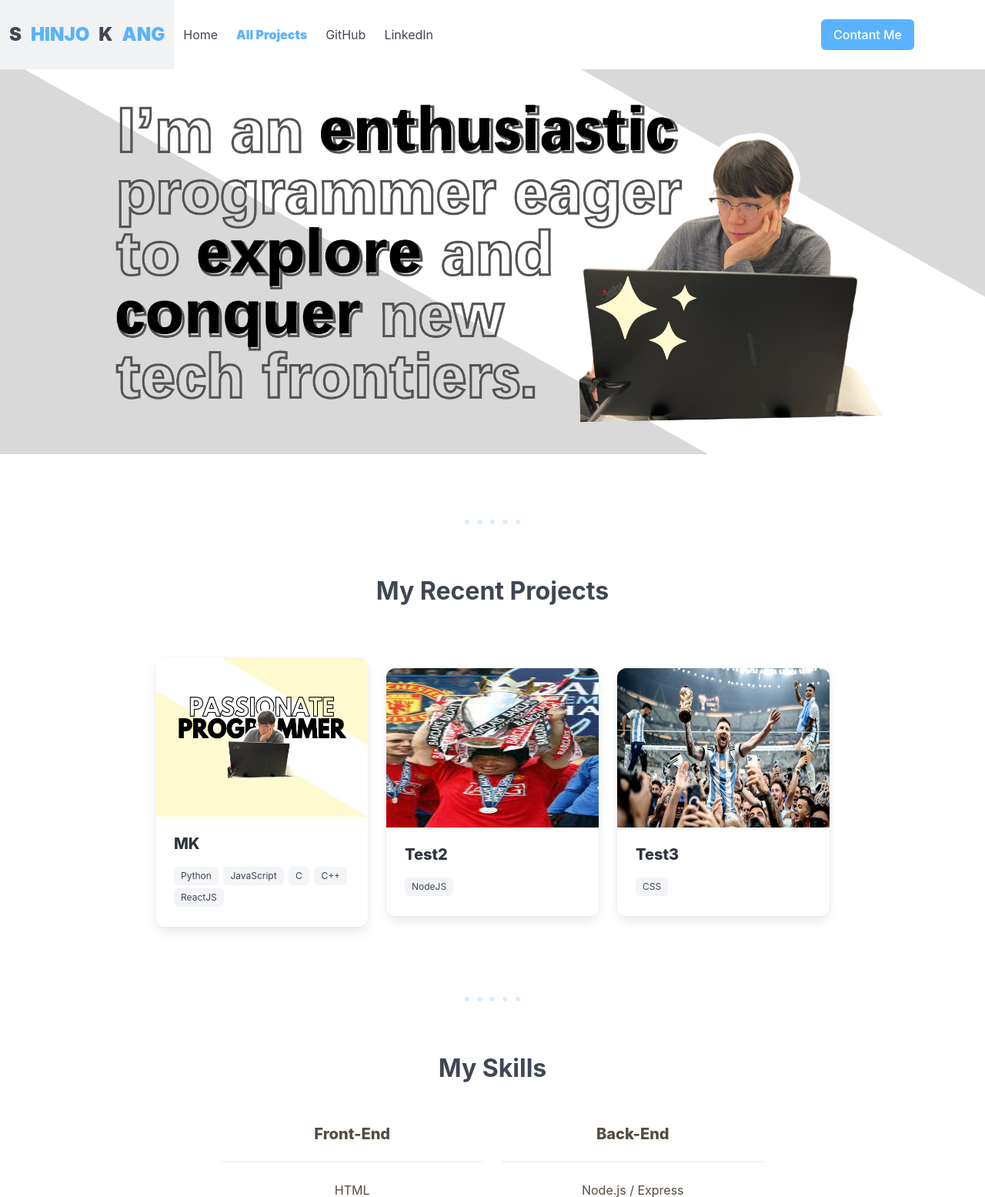
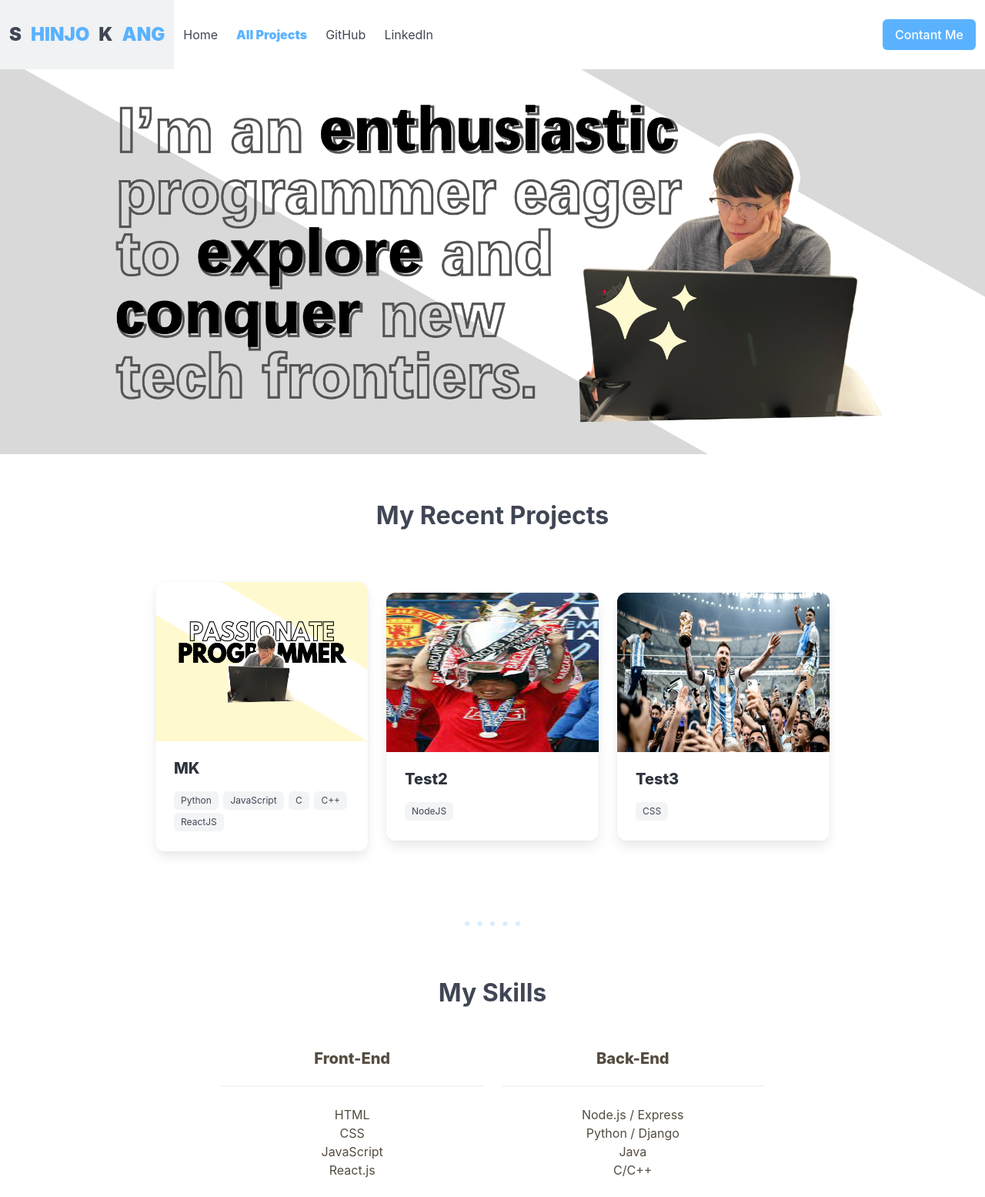
Before and after one commit to cmksj1005/personal_website, a Django app: page / in a window 1280 px wide. Shown: the top 1555 px of the page at 77% size. Run offline with Django 5.2, Linux system fonts and the light colour scheme; data comes from the database, SQL or seed files in the repository.

Commit message:
Adjusted the location of the navbar

```diff
--- a/blog/static/blog/index.css
+++ b/blog/static/blog/index.css
@@ -1,5 +1,6 @@
 .hero-container{
   width: 100%;
+  margin-bottom: 50px;
 }
 
 .adjust-image{
--- a/blog/templates/blog/index.html
+++ b/blog/templates/blog/index.html
@@ -28,7 +28,6 @@
         {% comment %} <h1 class="introduce-title">Hello.</h1>
         <p class="introduce-content">I’m an enthusiastic programmer eager to explore and conquer new tech frontiers. <br/> I value collaboration and aim to drive innovation and efficiency in every project I tackle.</p> {% endcomment %}
 
-        <p class="dot-line">. . . . .</p>
     <!-- Recent Projects -->
             <h2 class="recent-projects-title">My Recent Projects</h2>
             <ul class="card-container">
--- a/static/app.css
+++ b/static/app.css
@@ -1,8 +1,10 @@
 .navbar{
   display: flex;
-  align-items: center;
   justify-content: center;
-  max-width: 1200px;
+}
+
+.navbar-menu{
+  max-width: 2000px;
 }
 
 .custom-button {
--- a/templates/base.html
+++ b/templates/base.html
@@ -13,11 +13,10 @@
   <body>
     <header id="main-navigation">
       <nav class="navbar" role="navigation" aria-label="main navigation">
-        <div class="navbar-brand">
-          <a class="navbar-item custom-website-name" href="{% url "starting-page" %}"><span class="first-letter">S</span>HINJO<span class="first-letter">K</span>ANG</a>
-        </div>
-
         <div id="navbarBasicExample" class="navbar-menu">
+          <div class="navbar-brand">
+            <a class="navbar-item custom-website-name" href="{% url "starting-page" %}"><span class="first-letter">S</span>HINJO<span class="first-letter">K</span>ANG</a>
+          </div>
           <div class="navbar-start">
             <a class="navbar-item" href="{% url "starting-page" %}">Home</a>
             <a class="navbar-item all-projects-button" href="{% url "projects-page" %}">All Projects</a>
```
